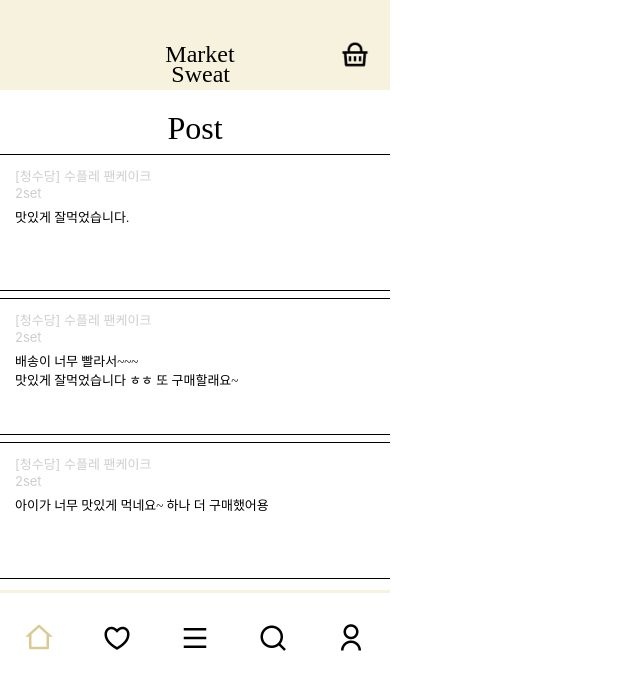
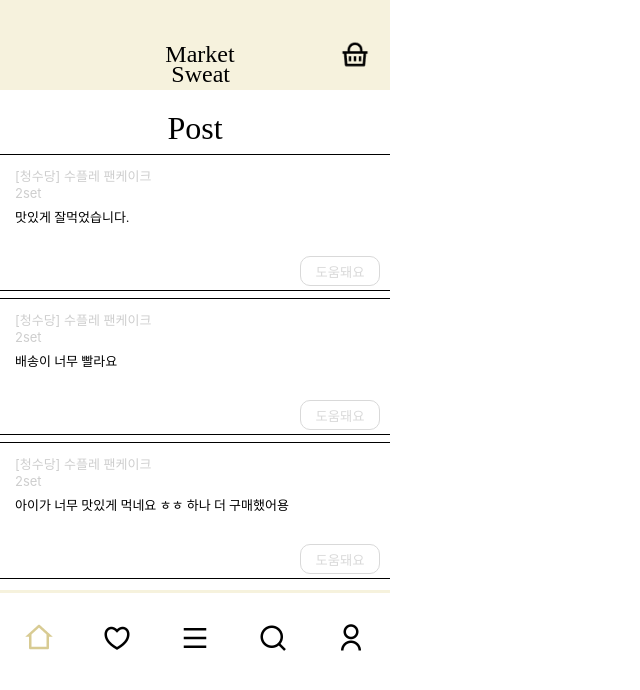
Before and after one commit to jaeochoii/MarketSweat, a React (Create React App) app: page /PostPage in a window 1280 px wide. Shown: the top 690 px of the page, without its empty margins (0-640 px from the left). Built offline with nearby package versions, Linux system fonts and the light colour scheme; a web font is replaced by a local one.

Commit message:
feat. PostPage Recommend Button

```diff
--- a/src/component/Page/PostPage.jsx
+++ b/src/component/Page/PostPage.jsx
@@ -47,6 +47,20 @@ const ContentText = styled.div`
   padding-top: 24px;
 `;
 
+const RecommendBut = styled.button`
+  width: 80px;
+  height: 30px;
+  margin-left: 300px;
+  margin-top: 30px;
+  display: flex;
+  justify-content: center;
+  align-items: center;
+  background-color: #ffffff;
+  border-radius: 10px;
+  color: #d9d9d9;
+  border: 1px solid #d9d9d9;
+`;
+
 const PostPage = () => {
   return (
     <>
@@ -56,19 +70,19 @@ const PostPage = () => {
         <ReviewWrapper>
           <ProductText>[청수당] 수플레 팬케이크 2set</ProductText>
           <ContentText>맛있게 잘먹었습니다.</ContentText>
+          <RecommendBut>도움돼요</RecommendBut>
+        </ReviewWrapper>
+        <ReviewWrapper>
+          <ProductText>[청수당] 수플레 팬케이크 2set</ProductText>
+          <ContentText>배송이 너무 빨라요</ContentText>
+          <RecommendBut>도움돼요</RecommendBut>
         </ReviewWrapper>
         <ReviewWrapper>
           <ProductText>[청수당] 수플레 팬케이크 2set</ProductText>
           <ContentText>
-            배송이 너무 빨라서~~~ <br />
-            맛있게 잘먹었습니다 ㅎㅎ 또 구매할래요~
+            아이가 너무 맛있게 먹네요 ㅎㅎ 하나 더 구매했어용
           </ContentText>
-        </ReviewWrapper>
-        <ReviewWrapper>
-          <ProductText>[청수당] 수플레 팬케이크 2set</ProductText>
-          <ContentText>
-            아이가 너무 맛있게 먹네요~ 하나 더 구매했어용
-          </ContentText>
+          <RecommendBut>도움돼요</RecommendBut>
         </ReviewWrapper>
       </BodyContent>
       <Footer />
```
